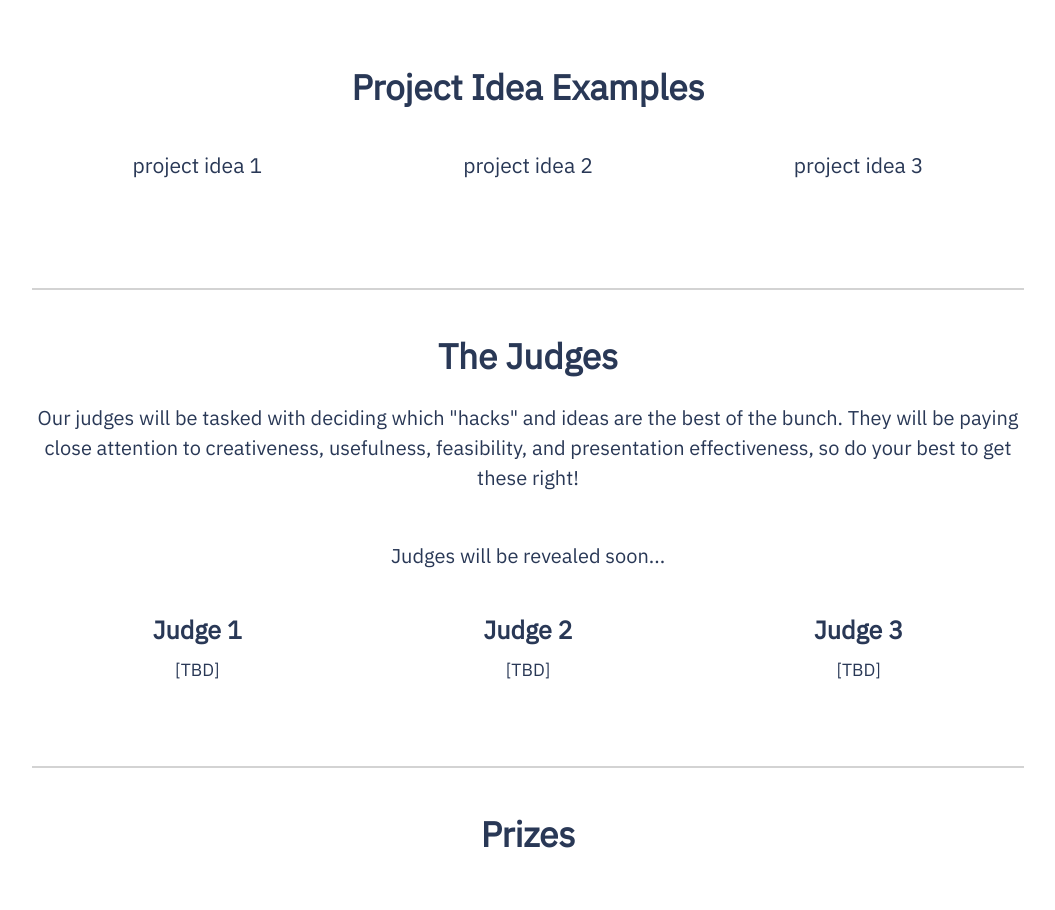
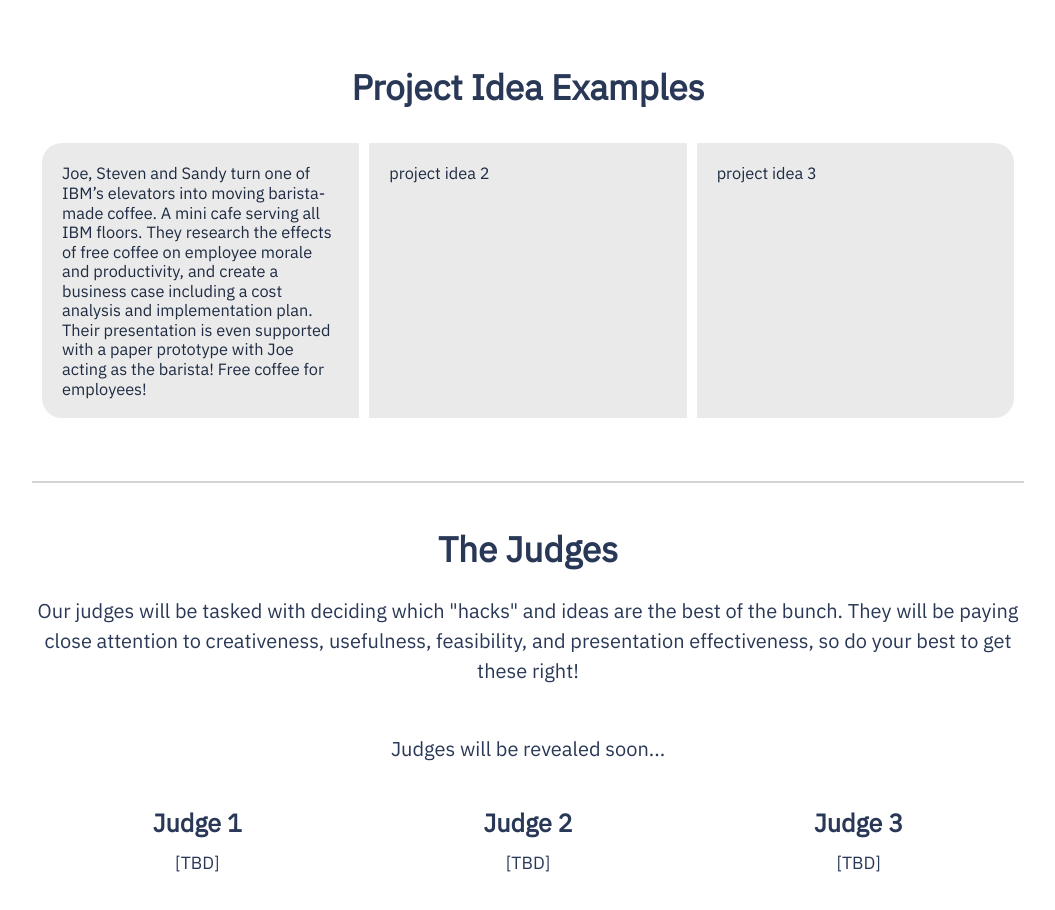
Before and after one commit to max-philip/IBM-GradHack-Website, a React (Create React App) app: page / in a window 1280 px wide. Shown: the part 2440-3350 px from the top of the page, without its empty margins (112-1167 px from the left). Built offline with nearby package versions, Linux system fonts and the light colour scheme; a web font is replaced by a local one.

Commit message:
project example 1 added

```diff
--- a/src/components/Examples.js
+++ b/src/components/Examples.js
@@ -9,32 +9,42 @@ export default class Examples extends Component {
   render() {
     return (
       <CardGroup>
-        <Card className="card">
+        <Card className="example-card">
           {/* <Card.Img variant="top" src="holder.js/100px160" /> */}
           <Card.Body>
             <Card.Text>
               <div style={{fontWeight: "bold"}}>
-                <h4>project idea 1</h4><br />
+                <h4>Joe, Steven and Sandy turn one of IBM’s elevators into moving
+                  barista-made coffee. A mini cafe serving all IBM floors. They
+                  research the effects of free coffee on employee morale and productivity,
+                  and create a business case including a cost analysis and implementation
+                  plan. Their presentation is even supported with a paper prototype with
+                  Joe acting as the barista! Free coffee for employees!
+                </h4>
               </div>
             </Card.Text>
           </Card.Body>
         </Card>
-        <Card>
+        <Card className="example-card">
           {/* <Card.Img variant="top" src="holder.js/100px160" /> */}
           <Card.Body>
              <Card.Text>
               <div style={{fontWeight: "bold"}}>
-                <h4>project idea 2</h4><br />
+                <h4>project idea 2
+
+                </h4>
               </div>
             </Card.Text>
           </Card.Body>
         </Card>
-        <Card>
+        <Card className="example-card">
           {/* <Card.Img variant="top" src="holder.js/100px160" /> */}
           <Card.Body>
              <Card.Text>
               <div style={{fontWeight: "bold"}}>
-                <h4>project idea 3</h4><br />
+                <h4>project idea 3
+
+                </h4>
               </div>
             </Card.Text>
           </Card.Body>
--- a/src/styles/card.scss
+++ b/src/styles/card.scss
@@ -12,6 +12,15 @@ $text-color: #293856;
   text-align: center;
 }
 
+.example-card {
+  color: #1e2b42;
+  background-color: #eaeaea;
+  font-size: 17px;
+  border-radius: 20px;
+  margin: 10px;
+  text-align: left;
+}
+
 .info-title {
   font-weight: bold !important;
   font-size: 25px;
```
